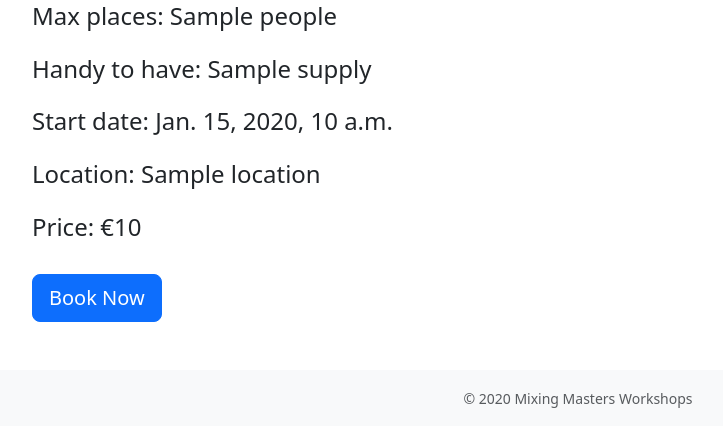
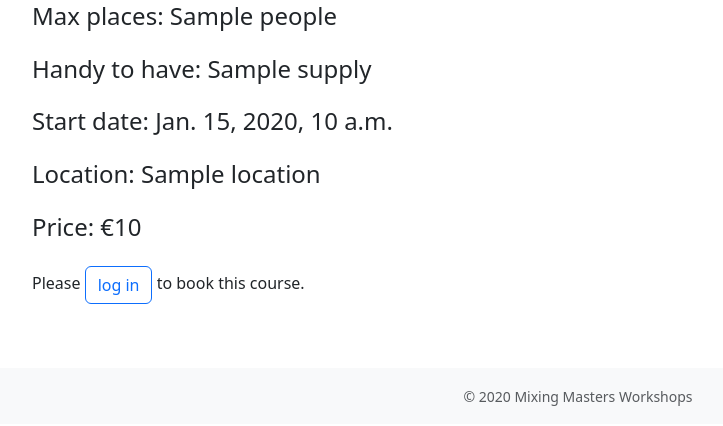
Before and after one commit to Kearns55/mixing-masters, a Django app: template courses/templates/courses/course_detail.html in a window 1280 px wide. Shown: the part 559-985 px from the top of the page, without its empty margins (62-785 px from the left). Run offline with Django 4.2, Linux system fonts and the light colour scheme; the template is opened without the code that fills it: most values are stand-ins (such as "Sample title", 1, 10 or a date in 2020); grey boxes marked "Sample" are stand-in pictures.

Commit message:
Add user authentication to enroll in courses

```diff
--- a/courses/templates/courses/course_detail.html
+++ b/courses/templates/courses/course_detail.html
@@ -16,7 +16,11 @@
             <p class="h4 mt-4">Start date: {{course.start_date}}</p>
             <p class="h4 mt-4">Location: {{course.location}}</p>
             <p class="h4 mt-4">Price: €{{ course.price }}</p>
+            {% if user.is_authenticated %}
             <a href="{% url 'courses:create_checkout_session' course.pk %}" class="btn btn-primary btn-lg mt-4">Book Now</a>
+            {% else %}
+            <p class="mt-4">Please <a href="{% url 'account_login' %}" class="btn btn-outline-primary">log in</a> to book this course.</p>
+            {% endif %}
         </div>
     </div>
 
```
